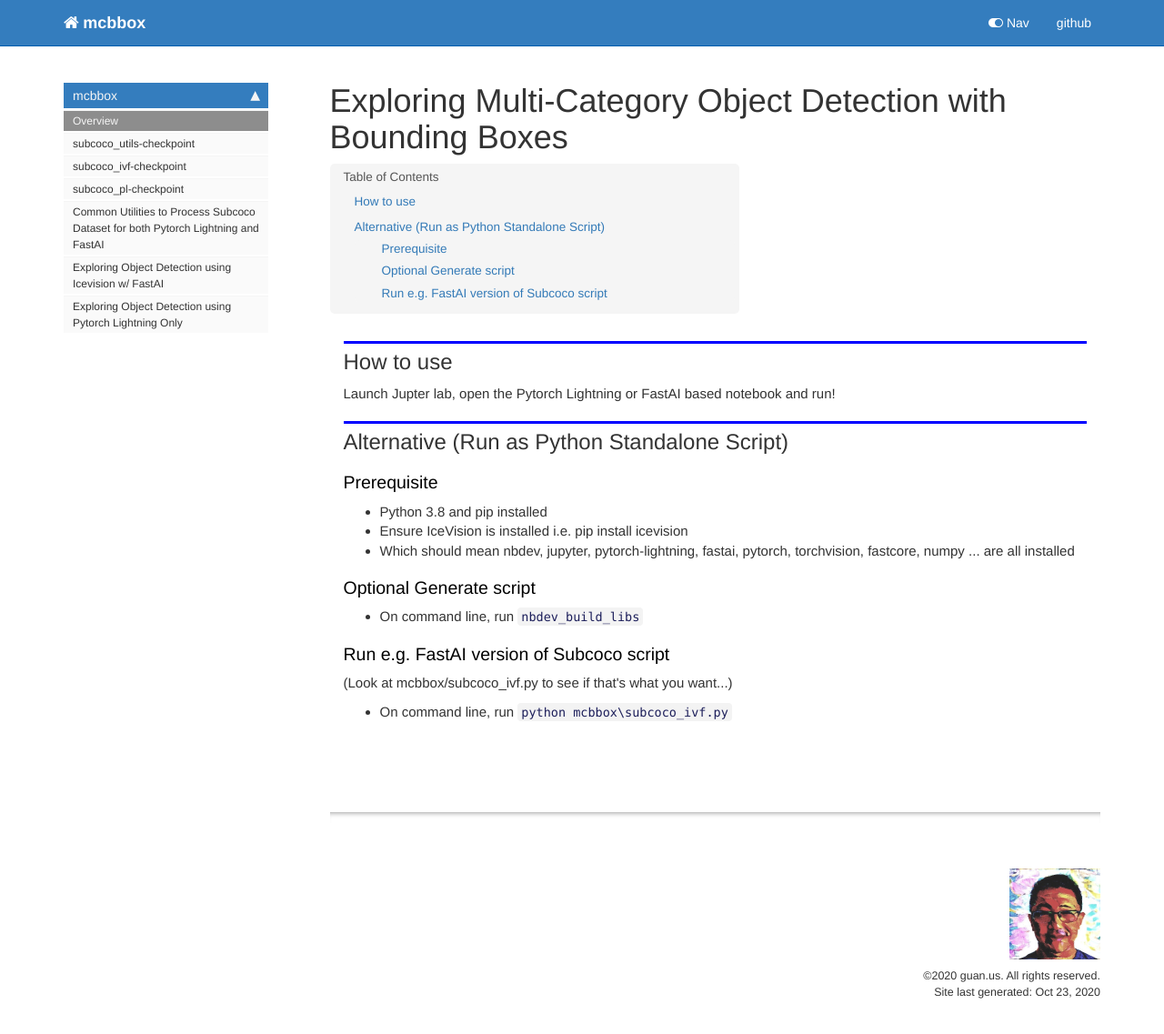
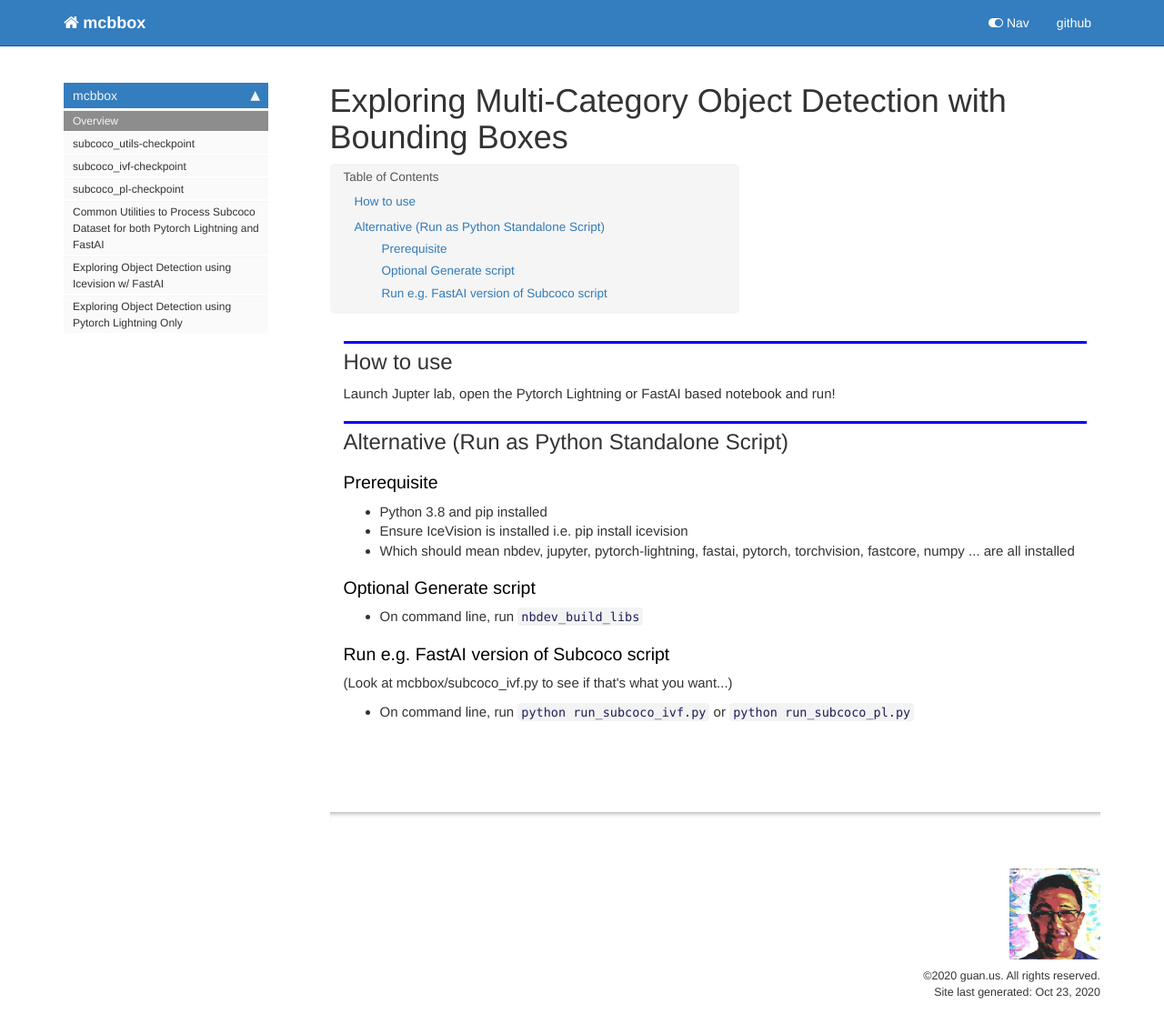
Before and after one commit to bguan/plmcbbox, a Jekyll site: the page built from docs/index.html, in a window 1280 px wide and 1151 px high. Shown: the top 1137 px of the window at 91% size. Built offline with Jekyll 4.4.1, drawn with Linux system fonts in a browser that asks for light colours; nearby versions of some CDN libraries; comment, search, counter and statistics services are not loaded.

Commit message:
Clean up README from index.ipynb

```diff
--- a/docs/index.html
+++ b/docs/index.html
@@ -54,7 +54,7 @@ nb_path: "index.ipynb"
 </ul>
 <h3 id="Run-e.g.-FastAI-version-of-Subcoco-script">Run e.g. FastAI version of Subcoco script<a class="anchor-link" href="#Run-e.g.-FastAI-version-of-Subcoco-script"> </a></h3><p>(Look at mcbbox/subcoco_ivf.py to see if that's what you want...)</p>
 <ul>
-<li>On command line, run <code>python mcbbox\subcoco_ivf.py</code></li>
+<li>On command line, run <code>python run_subcoco_ivf.py</code> or <code>python run_subcoco_pl.py</code></li>
 </ul>
 
 </div>
```
Also changed, not shown: README.md, 1 other file.
